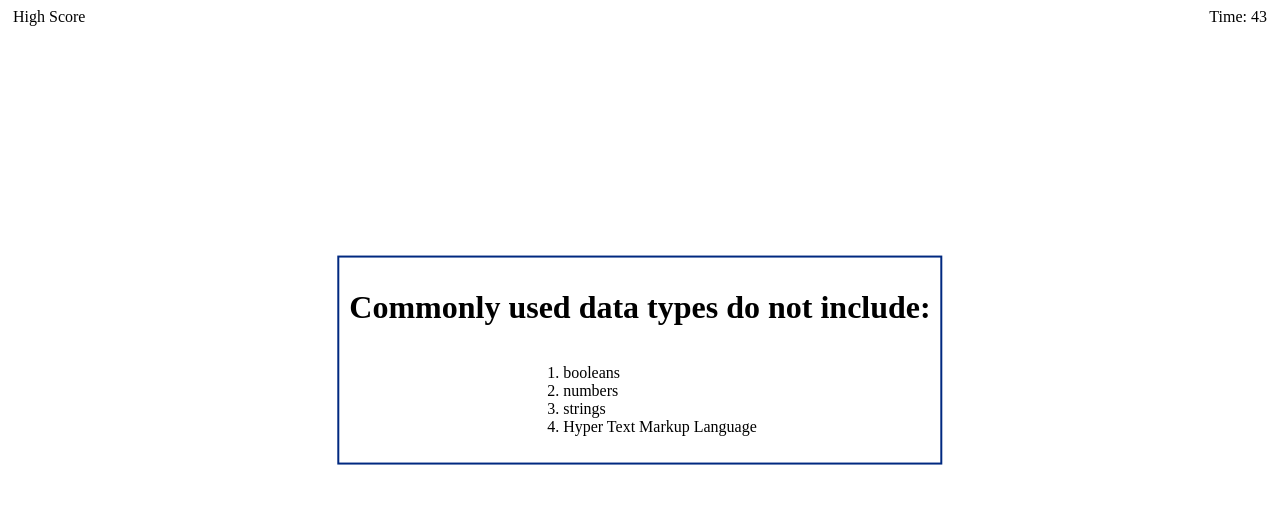
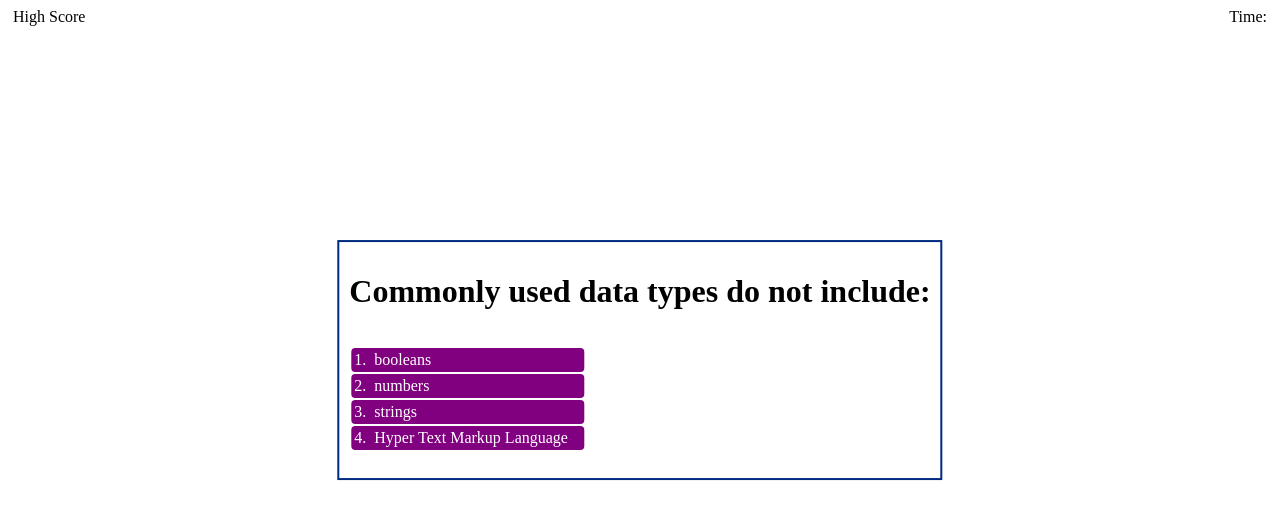
Before and after one commit to agarfar/code-quiz, a plain HTML site: page index.html in a window 1280 px wide. Both pictures are taken after a click on the button "Start". Drawn offline with Linux system fonts and the light colour scheme.

Commit message:
Added more CSS styling to resemble mock-up, disabled timer to debug in devtools

```diff
--- a/assets/css/style.css
+++ b/assets/css/style.css
@@ -4,19 +4,21 @@ header {
     list-style: none;
 }
 
-#high-score{
+#high-score {
     padding-left: 5px;
 }
 
-#timer{
+#timer {
     padding-right: 5px;
 }
 
-.start-box,.quiz-box,.finish-box{
+.start-box,
+.quiz-box,
+.finish-box {
     display: flex;
     flex-flow: column;
     /* justify-content: center; */
-    align-items: center;
+    /* align-items: center; */
     margin: auto;
     /* width: 50%; */
     /* height: 50%; */
@@ -25,18 +27,55 @@ header {
     position: absolute;
     top: 45%;
     left: 50%;
-    transform: translate(-50%,-50%);
-}
-
-.validity{
-font-style: italic;
-color: rgba(141, 134, 134, 0.288);
-border-top: 1px solid rgba(141, 134, 134, 0.288);
-/* border */
+    transform: translate(-50%, -50%);
 }
 
 
-.hidden{
+.questions{
+    counter-reset: myOrderedListItemsCounter;
+    padding-left: 2px;
+    width: 40%;
+}
+
+.questions-layout{
+    width: 100%;
+}
+
+.questions li {
+    list-style-type: none;
+    position: relative;
+}
+
+.questions li:before {
+    counter-increment: myOrderedListItemsCounter;
+    content: counter(myOrderedListItemsCounter)".";
+    margin-right: .5em;
+}
+
+.purple {
+    background-color: purple;
+    color: white;
+    margin-top: 2px;
+    margin-bottom: 2px;
+    border-radius: 4px;
+    padding: 3px;
+    word-wrap: break-word;
+}
+
+
+.validity {
+    font-style: italic;
+    color: rgba(141, 134, 134 );
+    padding-top: 2px;
+    /* border */
+}
+
+.validity-result{
+    border-top: 1px solid rgba(141, 134, 134);
+}
+
+
+.hidden {
     display: none;
 }
 
--- a/assets/js/script.js
+++ b/assets/js/script.js
@@ -74,6 +74,7 @@ var finishBox = document.querySelector(".finish-box");
 var timer = document.querySelector("#timer")
 var questionsContainer = document.querySelector(".questions");
 var validText = document.querySelector(".validity-text");
+var validTextBorder = document.querySelector(".validity")
 var finalScore = document.querySelector(".final-score")
 var currentQuestion = 0;
 var secondsLeft = 45;
@@ -99,7 +100,7 @@ function setTime() {                          //Function for timer
 startButton.addEventListener("click", function () {
   startBox.classList.add("hidden");
   quizBox.classList.remove("hidden");
-  setTime();
+  // setTime();
 
 
 });
@@ -116,11 +117,13 @@ questionsContainer.addEventListener("click", function (event) {
     //TODO: Check validity and save to validity-text
     if (event.target.innerText === questions[currentQuestion].answer){
       console.log('correct answer');
+      validTextBorder.classList.add('validity-result');
       validText.innerText = 'Correct!';
       currentQuestion++;
     }
     else if(event.target !== questions[currentQuestion].answer){
       console.log('incorrect answer');
+      validTextBorder.classList.add('validity-result');
       validText.innerText = 'Incorrect!';
       secondsLeft = secondsLeft - 10;
       currentQuestion++;
@@ -139,9 +142,6 @@ questionsContainer.addEventListener("click", function (event) {
 });
 
 
-
-
-
 function renderQuestion() {
   console.log("Rendered")
   //debugger
--- a/index.html
+++ b/index.html
@@ -34,20 +34,21 @@
     </div>
     <div class="quiz-box hidden">
         <h1 class="question-title"></h1>
-        <ol class="questions">
-            <li class="answer-1"></li>
-            <li class="answer-2"></li>
-            <li class="answer-3"></li>
-            <li class="answer-4"></li>
+        <div class="question-layout">
+            <ol class="questions">
+                <li class="answer-1 purple"></li>
+                <li class="answer-2 purple"></li>
+                <li class="answer-3 purple"></li>
+                <li class="answer-4 purple"></li>
 
-        </ol>
-
+            </ol>
+        </div>
         <div class="validity">
             <span class="validity-text"></span>
         </div>
     </div>
     <div class="finish-box hidden">
-        <h1 class="titleQuestion">All Done!</h1>
+        <h1 class="finish-title">All Done!</h1>
         <div class="final-score"></div>
 
         <div class="startButton">
@@ -67,7 +68,7 @@
     </div>
 
 
-<script src="assets/js/script.js"></script>
+    <script src="assets/js/script.js"></script>
 </body>
 
 </html>
```
